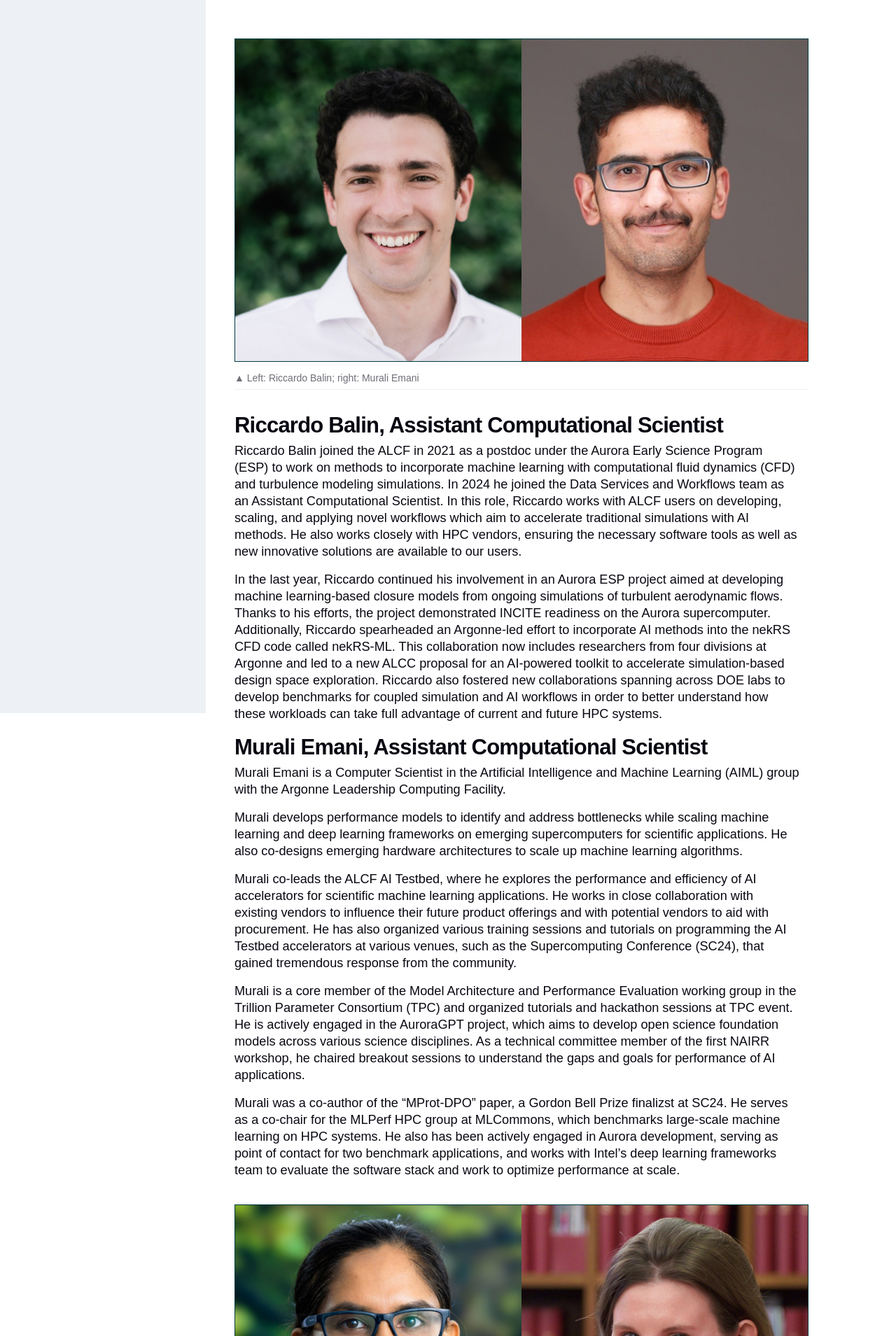
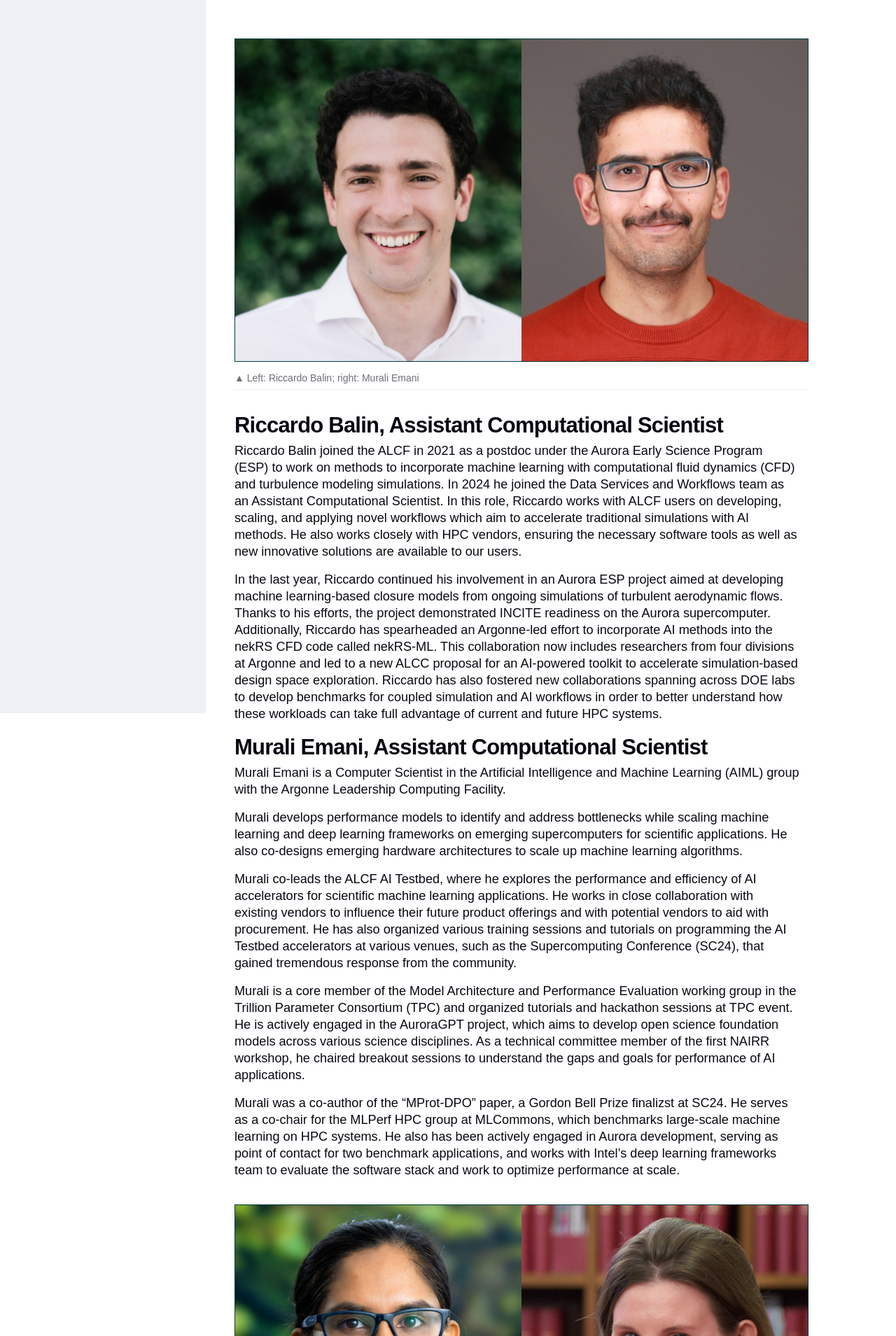
Before and after one commit to argonne-lcf/AR2024, a Jekyll site: the page built from 04_expertise-and-resources/staff-spotlights.md, in a window 1280 px wide. Shown: the part 325-2234 px from the top of the page at 70% size. Built offline with Jekyll 4.4.1, drawn with Linux system fonts in a browser that asks for light colours; some web fonts are replaced; some of the changed text lies outside the part shown.

Commit message:
Update staff-spotlights.md
edits from rachel

```diff
--- a/04_expertise-and-resources/staff-spotlights.md
+++ b/04_expertise-and-resources/staff-spotlights.md
@@ -20,7 +20,7 @@ teaser-img-source: ALCF_staff-spotlight.jpg
 
 Riccardo Balin joined the ALCF in 2021 as a postdoc under the Aurora Early Science Program (ESP) to work on methods to incorporate machine learning with computational fluid dynamics (CFD) and turbulence modeling simulations. In 2024 he joined the Data Services and Workflows team as an Assistant Computational Scientist. In this role, Riccardo works with ALCF users on developing, scaling, and applying novel workflows which aim to accelerate traditional simulations with AI methods. He also works closely with HPC vendors, ensuring the necessary software tools as well as new innovative solutions are available to our users.
 
-In the last year, Riccardo continued his involvement in an Aurora ESP project aimed at developing machine learning-based closure models from ongoing simulations of turbulent aerodynamic flows. Thanks to his efforts, the project demonstrated INCITE readiness on the Aurora supercomputer. Additionally, Riccardo spearheaded an Argonne-led effort to incorporate AI methods into the nekRS CFD code called nekRS-ML. This collaboration now includes researchers from four divisions at Argonne and led to a new ALCC proposal for an AI-powered toolkit to accelerate simulation-based design space exploration. Riccardo also fostered new collaborations spanning across DOE labs to develop benchmarks for coupled simulation and AI workflows in order to better understand how these workloads can take full advantage of current and future HPC systems.
+In the last year, Riccardo continued his involvement in an Aurora ESP project aimed at developing machine learning-based closure models from ongoing simulations of turbulent aerodynamic flows. Thanks to his efforts, the project demonstrated INCITE readiness on the Aurora supercomputer. Additionally, Riccardo has spearheaded an Argonne-led effort to incorporate AI methods into the nekRS CFD code called nekRS-ML. This collaboration now includes researchers from four divisions at Argonne and led to a new ALCC proposal for an AI-powered toolkit to accelerate simulation-based design space exploration. Riccardo has also fostered new collaborations spanning across DOE labs to develop benchmarks for coupled simulation and AI workflows in order to better understand how these workloads can take full advantage of current and future HPC systems.
 
 
 ## Murali Emani, Assistant Computational Scientist
```
Also changed, not shown: other parts of 04_expertise-and-resources/staff-spotlights.md (+1 -1 lines).
